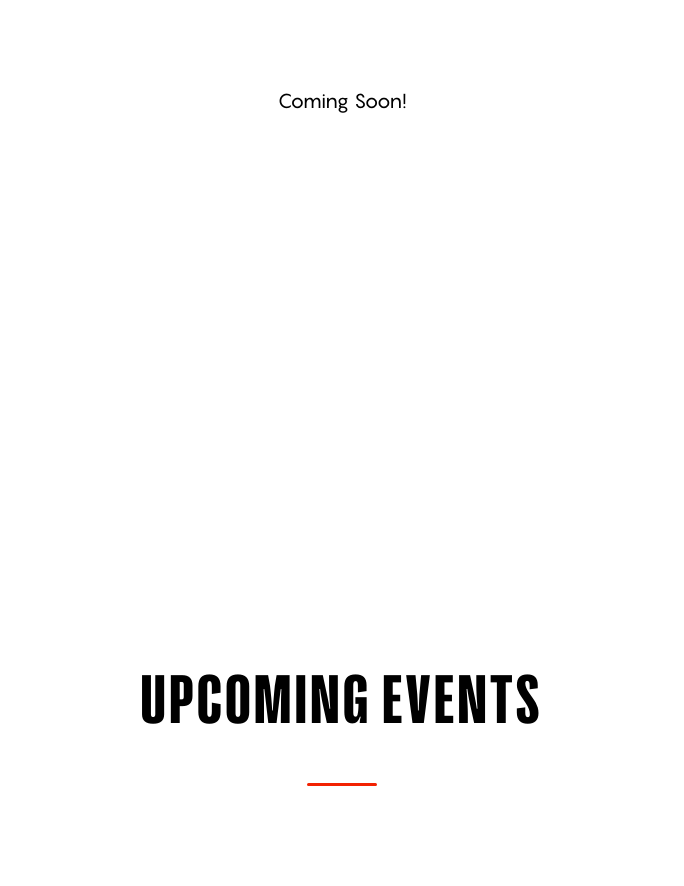
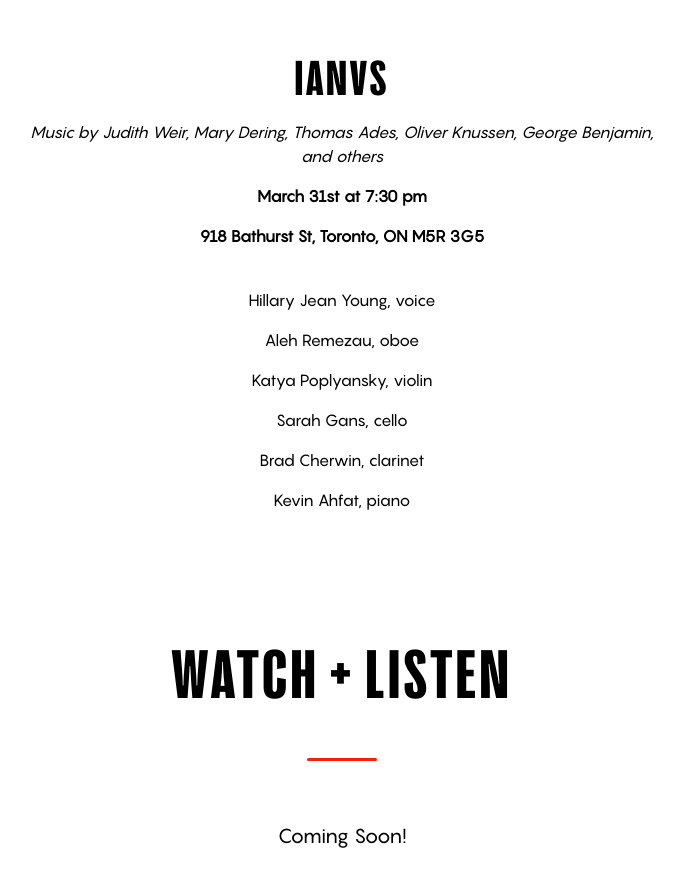
Before and after one commit to sarahmgans/Happenstancers, a plain HTML site: page index.html in a window 1280 px wide. Shown: the part 1740-2626 px from the top of the page, without its empty margins (298-982 px from the left). Drawn offline with nearby package versions, Linux system fonts and the light colour scheme.

Commit message:
event info added

```diff
--- a/index.html
+++ b/index.html
@@ -20,8 +20,8 @@
           <ul class="nav top">
               <li><a href="#home">Home</a></li>
               <li><a href="#about">About</a></li>
+              <li><a href="#events">Upcoming Events</a></li>
               <li><a href="#work">Watch + Listen</a></li>
-              <li><a href="#events">Upcoming Events</a></li>
               <li><a href="#contact">Contact Us</a></li>
           </ul>
       </nav>
@@ -37,8 +37,8 @@
           <ul class="nav bottom">
             <li><a href="#home" class="home">Home</a></li>
             <li><a href="#about" class="about">About</a></li>
+            <li><a href="#events" class="projects">Upcoming Events</a></li>
             <li><a href="#work" class="work">Watch + Listen</a></li>
-            <li><a href="#events" class="projects">Upcoming Events</a></li>
             <li><a href="#contact" class="contact">Contact Us</a></li>
           </ul>
         </nav>
@@ -67,6 +67,27 @@
       </div>
       </div>
     </section>
+    <!-- Events Section -->
+    <section class="events" id="events">
+      <div class="wrapper" data-aos="fade-up" data-aos-duration="1000">
+        <h2>Upcoming Events</h2>
+        <div class="bodyLine"></div>
+        <div>
+          <h3>IANVS</h3>
+          <p class="music">Music by Judith Weir, Mary Dering, Thomas Ades, Oliver Knussen, George Benjamin, and others</p>
+          <p class="concertInfo">March 31st at 7:30 pm</p>
+          <p class="concertInfo">918 Bathurst St, Toronto, ON M5R 3G5</p>
+          <ul>
+            <li><p>Hillary Jean Young, voice</p></li>
+            <li><p>Aleh Remezau, oboe</p></li>
+            <li><p>Katya Poplyansky, violin</p></li>
+            <li><p>Sarah Gans, cello</p></li>
+            <li><p>Brad Cherwin, clarinet</p></li>
+            <li><p>Kevin Ahfat, piano</p></li>
+          </ul>
+        </div>
+      </div>
+    </section>
     <!-- Work Section -->
     <section class="work" id="work">
       <div class="wrapper" data-aos="fade-up" data-aos-duration="1000">
@@ -75,16 +96,6 @@
           <div>
             <p>Coming Soon!</p>
           </div>
-      </div>
-    </section>
-    <!-- Events Section -->
-    <section class="events" id="events">
-      <div class="wrapper" data-aos="fade-up" data-aos-duration="1000">
-        <h2>Upcoming Events</h2>
-        <div class="bodyLine"></div>
-        <div>
-          <p></p>
-        </div>
       </div>
     </section>
     <!-- Contact Section -->
--- a/sass/_about.scss
+++ b/sass/_about.scss
@@ -2,9 +2,6 @@ section.about{
   height: auto;
   width: 700px;
   margin: 0 auto;
-  .bodyLine {
-    margin-bottom: 60px;
-  }
   .italic {
     font-style: italic;
   }
--- a/sass/_events.scss
+++ b/sass/_events.scss
@@ -1,6 +1,18 @@
 section.events{
-  height: 100vh;
-  .bodyLine {
-    margin-bottom: 100px;
+  height: 100%;
+  width: 700px;
+  margin: 0 auto;
+  p {
+    text-align: center;
+  }
+  p.music {
+    font-style: italic;
+  }
+  p.concertInfo {
+    font-weight: bold;
+  }
+  ul {
+    margin-top: 40px;
+    list-style: none;
   }
 }
--- a/sass/_global.scss
+++ b/sass/_global.scss
@@ -25,6 +25,17 @@ h2 {
   padding-bottom: 50px;
   text-transform: uppercase;
 }
+h3 {
+  color: $darkColor;
+  text-align: center;
+  font-family: $headerFont;
+  font-size: 50px;
+  letter-spacing: 3px;
+  margin: 0;
+  padding-top: 0px;
+  margin-top: 0px;
+  text-transform: uppercase;
+}
 p {
   font-family: $bodyFont;
   color: $darkColor;
@@ -36,4 +47,5 @@ p {
   width: 70px;
   border-radius: 20px;
   margin: 0 auto;
+  margin-bottom: 60px;
 }
--- a/sass/_work.scss
+++ b/sass/_work.scss
@@ -1,8 +1,5 @@
 section.work{
   height: 100vh;
-  .bodyLine {
-    margin-bottom: 100px;
-  }
   p {
     text-align: center;
     font-size: 20px;
--- a/script.js
+++ b/script.js
@@ -28,7 +28,7 @@ $(document).ready(function () {
   // Scrolling for the fixed nav
   // From https://codepen.io/yuki-san/pen/eJqLNO
 
-  let section = $('header#home, section#about, section#work, section#events, section#contact')
+  let section = $('header#home, section#about, section#events, section#work, section#contact')
   let nav = $('nav')
 
   $(window).on('scroll', function () {
```
Also changed, not shown: sass/main.css, 1 other file.
